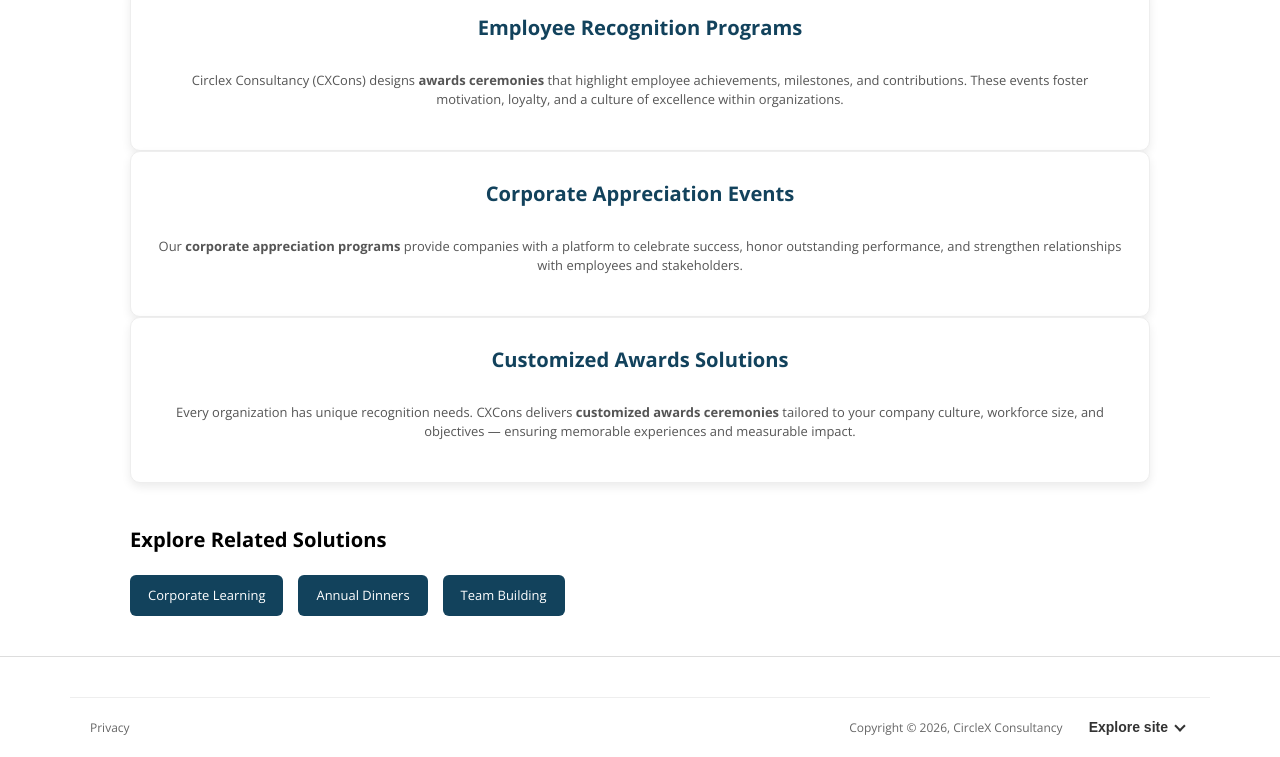
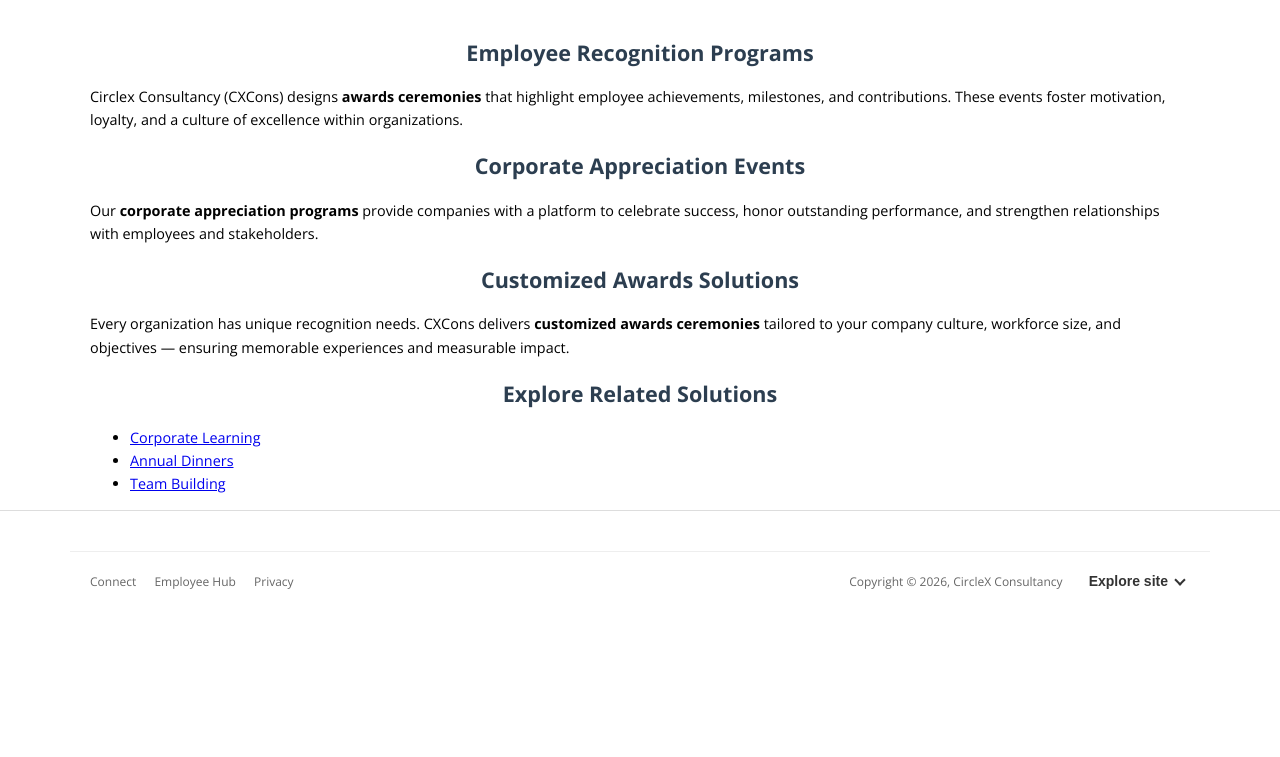
Before and after one commit to kiaarjen27/cxcons, a Jekyll site: the page built from solutions/awards-ceremonies.html, in a window 1280 px wide, cut to the strip 572-1329 px from the top of the page. Built offline with Jekyll 4.4.1, drawn with Linux system fonts in a browser that asks for light colours; after the commit the page ends 1183 px from its top, so only the background shows below that.

Commit message:
Add files via upload

```diff
--- a/_layouts/default.html
+++ b/_layouts/default.html
@@ -18,6 +18,7 @@
  <link href="https://fonts.googleapis.com/css2?family=Open+Sans:wght@400;700&display=swap" rel="stylesheet">
 
 <style>
+
 /* ---------- General styles (desktop defaults) ---------- */
 body {
   font-family: 'Open Sans', Arial, sans-serif;
@@ -27,6 +28,7 @@ body {
   background-color: #fff;
   font-size: 0.9em;
 }
+
 header {
   background-color: #fff;
   padding: 8px 15px;
@@ -37,14 +39,15 @@ header {
   align-items: center;
   z-index: 1100;
 }
+
 .hamburger-button {
   display: none;
   background: none;
   border: none;
   padding: 10px;
   cursor: pointer;
-  z-index: 1100;
-  position: relative;
+  z-index: 1100; /* Increased from 1002 to 1100 */
+  position: relative; /* Ensures z-index is applied */
 }
 .hamburger-button .hamburger-line {
   display: block;
@@ -54,19 +57,27 @@ header {
   margin: 4px 0;
   transition: transform 0.3s ease, opacity 0.3s ease;
 }
+
+
+/* Navigation (desktop defaults) */
 nav { flex-grow: 1; }
 nav ul { list-style: none; margin: 0; padding: 0; text-align: center; }
 nav li { display: inline-block; margin: 0; position: relative; padding: 0 10px 10px 10px; border-bottom: none !important; }
 nav a { text-decoration: none; color: #333; font-size: 11px; font-weight: normal; transition: color 0.3s ease; display: inline-block; padding: 10px 0; }
+
+/* Logo Styling */
 .site-logo img {
-  height: 40px;
-  width: auto;
+  height: 40px;    /* Adjust this height to fit your bar */
+  width: auto;     /* Keeps the logo from stretching */
   display: block;
   transition: transform 0.3s ease;
 }
+
 .site-logo:hover img {
-  transform: scale(1.05);
+  transform: scale(1.05); /* Slight zoom when hovering */
 }
+
+/* Submenu (desktop) */
 .submenu {
   position: fixed;
   top: 56px;
@@ -97,30 +108,66 @@ nav li:hover > .submenu, .submenu:hover {
 }
 .submenu li { display: inline; margin: 0 20px; padding: 0; border-bottom: none !important; }
 .submenu a { display: inline-block; padding: 5px 15px; color: #333; text-decoration: none; white-space: nowrap; }
+
+/* Main content, hero, lists, footer (desktop defaults) */
 main { padding: 0px; }
 .content-wrapper { max-width: 1100px; margin: 0 auto; width: 100%; box-sizing: border-box; }
+
 #hero {
   text-align: center;
   padding: 100px 20px;
-  background: linear-gradient(rgba(0, 0, 0, 0.75), rgba(0, 0, 0, 0.6)), url('https://raw.githubusercontent.com/kiaarjen27/cxcons-assets/main/hero.webp');
+background: linear-gradient(rgba(0, 0, 0, 0.75), rgba(0, 0, 0, 0.6)),
+              url('https://raw.githubusercontent.com/kiaarjen27/cxcons-assets/main/hero.webp');
   background-size: cover;
   background-position: center;
   color: white;
   margin-bottom: 40px;
 }
-#hero h1 { font-size: 2.8em; margin-bottom: 15px; color: #ffffff; }
-#hero p { font-size: 1.3em; color: #e0e0e0; max-width: 800px; margin-left: auto; margin-right: auto; }
+#hero h1 {
+  font-size: 5em;            /* Massive size for desktop (default was 2.8) */
+  font-weight: 800;          /* Extra bold for impact */
+  line-height: 1.1;          /* Tightens the gap between the 2 lines */
+  margin-bottom: 20px;
+  color: #ffffff;
+  letter-spacing: -1px;      /* Professional "tight" typography look */
+}
+
+#hero p {
+  font-size: 1.2em;      /* Slightly smaller font helps it fit on one line */
+  line-height: 1.6;
+  max-width: 1050px;     /* INCREASED: This allows more words per line */
+  margin: 0 auto 30px;   /* Centers the text block */
+  color: #e0e0e0;
+  font-weight: 400;
+  text-align: center;
+}
+
 h1 { text-align: center; margin-bottom: 15px; color: #2c3e50; font-size: 1.5em; }
 .button { display: inline-block; padding: 10px 20px; background-color: #000; color: white; text-decoration: none; border-radius: 20px; margin-top: 20px; transition: background-color 0.3s ease; }
+
+h2 { text-align: center; margin-bottom: 15px; color: #2c3e50; font-size: 1.5em; }
+.button { display: inline-block; padding: 10px 20px; background-color: #000; color: white; text-decoration: none; border-radius: 20px; margin-top: 20px; transition: background-color 0.3s ease; }
+
 .courseListContainer { max-height: 400px; overflow-y: auto; border: 1px solid #ddd; border-radius: 8px; padding: 15px; margin-bottom: 30px; background-color: #fff; box-shadow: 0 2px 5px rgba(0,0,0,0.1); }
 #courseList { list-style: none; padding: 0; margin: 0; }
-#courseList li { padding: 10px 15px; border-bottom: 1px solid #eee; cursor: pointer; font-size: 0.8em; transition: background-color 0.3s ease; }
+
+#courseList li {
+  padding: 10px 10px; /* Increased from 10px to 15px */
+  border-bottom: 1px solid #eee;
+  cursor: pointer;
+  font-size: 11px; /* Slightly larger for easier reading on phones */
+  transition: background-color 0.3s ease;
+}
+
 #courseList li:hover { background-color: #f0f0f0; }
+
 .hidden { display: none !important; }
 #searchArea { text-align: center; margin-bottom: 30px; }
 input[type="text"] { width: 80%; padding: 12px; border: 2px solid #ddd; border-radius: 8px; box-sizing: border-box; font-size: 1em; }
 .trending { font-size: 0.9em; color: #777; margin-bottom: 15px; text-align: center; }
 .searchDetails { font-size: 0.9em; color: #888; text-align: center; }
+
+/* Footer defaults */
 .site-footer { background-color: #fff; border-top: 1px solid #ddd; padding: 40px 0 20px; font-family: 'Open Sans', sans-serif; }
 .footer-expandable { display: none; max-width: 1100px; margin: 0 auto 40px; padding: 0 20px; flex-wrap: wrap; justify-content: space-between; }
 .footer-expandable.show { display: flex; }
@@ -185,98 +236,104 @@ input[type="text"] { width: 80%; padding: 12px; border: 2px solid #ddd; border-r
 }
 .footer-buttons { display: flex; justify-content: flex-start; gap: 10px; flex-wrap: wrap; margin: 15px 0; }
 
-/* Contact form styles */
-.container {
-  max-width: 1100px;
-  margin: 40px auto 60px;
-  padding: 0 20px;
-  display: grid;
-  grid-template-columns: 1.2fr 0.8fr;
-  gap: 40px;
-  box-sizing: border-box;
-}
-.form-section, .info-section {
-  background: #fff;
-  border: 1px solid #eee;
-  border-radius: 10px;
-  padding: 30px;
-  box-shadow: 0 2px 8px rgba(0,0,0,0.06);
-}
-.form-section h2, .info-section h3 {
-  margin-top: 0;
-  color: #2c3e50;
-  font-size: 1.6em;
-}
-#contactForm {
-  display: flex;
-  flex-direction: column;
-  gap: 14px;
-}
-#contactForm input, #contactForm select, #contactForm textarea {
-  width: 100%;
-  padding: 12px 14px;
-  border: 1px solid #ddd;
-  border-radius: 6px;
-  font-size: 0.95em;
-}
-#contactForm button[type="submit"] {
-  background-color: #12425c;
-  color: #fff;
-  border: none;
-  padding: 12px 24px;
-  border-radius: 6px;
-  font-weight: 600;
-  cursor: pointer;
-  align-self: flex-start;
-}
-.info-section h4 {
-  margin: 20px 0 6px;
-  color: #12425c;
-  font-size: 0.95em;
+/* ---------- Mobile overrides ---------- */
+@media (max-width: 768px) {
+
+.container { grid-template-columns: 1fr; gap: 24px; margin-top: 20px; }
+
+  #hero h1 {
+    font-size: 3em;        /* Prevents the text from overlapping on phones */
+    line-height: 1.2;
+    padding: 0 10px;         /* Keeps text away from screen edges */
   }
 
-/* Mobile styles */
-@media (max-width: 768px) {
-  .container { grid-template-columns: 1fr; gap: 24px; margin-top: 20px; }
+  #hero h2 {
+    font-size: 3em;        /* Prevents the text from overlapping on phones */
+    line-height: 1.2;
+    padding: 0 10px;         /* Keeps text away from screen edges */
+  }
+
+  #hero p {
+    font-size: 1.1em;
+    max-width: 90%;      /* Let it be 3-4 lines on small phone screens */
+  }
+
+/* This prevents text and search bars from touching the screen edges on phones */
+  .search-section {
+    padding-left: 20px;
+    padding-right: 20px;
+    box-sizing: border-box;
+    width: 100%;
+  }
+
+  /* Make the search input look better on mobile */
+  #searchArea input[type="text"] {
+    width: 100% !important; /* Full width within the padded container */
+    font-size: 16px; /* Prevents iPhone from auto-zooming on focus */
+  }
+
+  /* Ensure the course list container also respects the same side padding */
+  .courseListContainer {
+    margin-left: 20px;
+    margin-right: 20px;
+  }
+
   .site-logo {
-    position: fixed;
+    position: fixed; /* Ensures it stays visible on the fixed header */
     left: 15px;
     top: 10px;
-    z-index: 2200;
+    z-index: 2200; /* Stays above everything */
   }
-  .site-logo img { height: 35px; }
+
+  .site-logo img {
+    height: 35px; /* Slightly smaller on phones */
+  }
+
   header {
     position: fixed;
     top: 0;
     left: 0;
     width: 100%;
-    height: 60px;
-    background-color: #ffffff;
-    box-shadow: 0 2px 10px rgba(0,0,0,0.1);
+    height: 60px; /* Fixed height for consistency */
+    background-color: #ffffff; /* Solid background */
+    box-shadow: 0 2px 10px rgba(0,0,0,0.1); /* Subtle shadow to lift it off the page */
     justify-content: flex-end;
-    z-index: 1100;
+    z-index: 1100; /* Stays above the main page content */
     box-sizing: border-box;
   }
-  main { padding-top: 60px !important; }
+
+  /* 2. Push the main content down so it doesn't get cut off by the fixed header */
+  main {
+    padding-top: 60px !important;
+  }
+
   .hamburger-button {
     display: block;
-    position: fixed;
-    top: 10px;
-    right: 15px;
-    z-index: 2200;
+    position: fixed;  /* Changed from relative to fixed */
+    top: 10px;        /* Distance from top of screen */
+    right: 15px;      /* Distance from right of screen */
+    z-index: 1300;    /* Higher than nav (1200) and overlay (1050) */
     background: none;
     border: none;
     padding: 10px;
     cursor: pointer;
   }
-  #navOverlay { z-index: 1050 !important; }
+
+  /* Dimmed background overlay */
+  #navOverlay {
+    z-index: 1050 !important; /* Middle Layer */
+  }
+
+  /* Mobile hero */
   #hero {
-    background: linear-gradient(rgba(30,30,30,0.5), rgba(30,30,30,0.25)),
+    background: linear-gradient(rgba(0, 0, 0, 0.75), rgba(0, 0, 0, 0.6)),
                 url('https://raw.githubusercontent.com/kiaarjen27/cxcons-assets/main/hero-mobile.webp');
     background-size: cover;
     background-position: center;
     padding: 60px 20px;
   }
+
+  /* Slide-out nav panel */
   nav {
     display: none;
     position: fixed !important;
@@ -289,23 +346,28 @@ input[type="text"] { width: 80%; padding: 12px; border: 2px solid #ddd; border-r
     -webkit-backdrop-filter: blur(20px) saturate(180%) !important;
     border-right: 1px solid rgba(255,255,255,0.3);
     box-shadow: -8px 0 30px rgba(0,0,0,0.2);
-    z-index: 2100 !important;
+    z-index: 1200 !important; /* Highest layer */
     overflow-y: auto;
-    padding-top: 70px;
+    padding-top: 70px; /* Space for the button */
   }
   nav.nav-open { display: block; }
+
   nav ul { text-align: left; padding: 0; margin: 0; }
   nav > ul > li { display: block; padding: 0; border-bottom: 1px solid #eee; }
+
+  /* Main menu items */
   nav > ul > li > a {
     display: flex;
     align-items: center;
     justify-content: center;
     width: 90%;
     box-sizing: border-box;
-    padding: 10px 22px;
-    margin: 2px auto;
-    font-size: 12px;
-    min-height: 40px;
+    /* REDUCE THESE VALUES */
+    padding: 10px 22px;  /* Changed from 18px to 10px */
+    margin: 2px auto;    /* Changed from 8px to 2px */
+    font-size: 12px;     /* Optional: slightly smaller font */
+    min-height: 40px;    /* Changed from 48px to 40px */
+    /* ------------------- */
     font-weight: 700;
     color: #333;
     text-align: center;
@@ -330,6 +394,7 @@ input[type="text"] { width: 80%; padding: 12px; border: 2px solid #ddd; border-r
     color: #fff !important;
     border: none !important;
   }
+
   nav a[style*="background-color:#12425c"] {
     display: flex !important;
     align-items: center;
@@ -345,14 +410,20 @@ input[type="text"] { width: 80%; padding: 12px; border: 2px solid #ddd; border-r
     color: #fff !important;
 min-height: 40px !important;
   }
+
+
+  /* mobile tap/hover highlight for links only */
   nav > ul > li > a:active,
   nav > ul > li > a:hover {
     background-color: rgba(0,0,0,0.06);
   }
+
   .subscribe-btn:active,
   .subscribe-btn:hover {
-    background-color: #cc000a !important;
+    background-color: #cc000a !important; /* Darker red for active state instead of gray transparent */
   }
+
+  /* Chevron for submenu (Safely handled for older browsers & supports :has) */
   nav > ul > li.has-submenu > a::after {
     content: "›";
     position: absolute;
@@ -379,18 +453,24 @@ input[type="text"] { width: 80%; padding: 12px; border: 2px solid #ddd; border-r
   }
   nav li.open > .submenu,
   nav li.open .submenu { display: block !important; }
+
   .submenu li { border-bottom: none !important; display: block; }
   .submenu li a {
-    padding: 6px 24px 6px 22px !important;
-    min-height: 35px;
+    /* REDUCE THESE VALUES */
+    padding: 6px 24px 6px 22px !important; /* Changed from 14px to 6px */
+    min-height: 35px; /* Reduced height */
     font-size: 12px;
+    /* ------------------- */
     color: #555;
     font-weight: 400;
     display: block;
     white-space: normal;
   }
+
+  /* Footer adjustments on mobile */
   .footer-bottom { flex-direction: column; gap: 20px; text-align: center; }
   .footer-bottom-right { flex-direction: column; gap: 12px; }
+
 .footer-buttons a,
   .subscribe-btn,
   .footer-column .subscribe-btn,
@@ -400,6 +480,7 @@ input[type="text"] { width: 80%; padding: 12px; border: 2px solid #ddd; border-r
     padding: 12px 20px;
   }
 }
+
 @supports selector(:has(*)) {
   @media (max-width: 768px) {
     nav > ul > li:not(.has-submenu):has(> .submenu) > a::after {
@@ -435,105 +520,6 @@ input[type="text"] { width: 80%; padding: 12px; border: 2px solid #ddd; border-r
 }
 .hamburger-button.active .hamburger-line:nth-child(3) {
   transform: translateY(-6px) rotate(-45deg) !important;
-}
-
-/* Card & content styles */
-.content-wrapper {
-  max-width: 1100px;
-  margin: 40px auto;
-  padding: 0 20px;
-}
-.grid {
-  display: grid;
-  grid-template-columns: repeat(auto-fit, minmax(280px, 1fr));
-  gap: 25px;
-}
-.card {
-  background: #fff;
-  border-radius: 10px;
-  border: 1px solid #eee;
-  box-shadow: 0 4px 10px rgba(0,0,0,0.08);
-  padding: 25px;
-  transition: transform 0.3s ease, box-shadow 0.3s ease;
-  text-align: center;
-  display: flex;
-  flex-direction: column;
-  justify-content: space-between;
-}
-.card:hover {
-  transform: translateY(-5px);
-  box-shadow: 0 6px 15px rgba(0,0,0,0.12);
-}
-.card h2 {
-  color: #12425c;
-  margin-top: 0;
-  margin-bottom: 15px;
-  font-size: 1.4em;
-}
-.card p {
-  color: #555;
-  font-size: 0.9em;
-  margin-bottom: 15px;
-  line-height: 1.5;
-}
-.card a {
-  display: inline-block;
-  background: #12425c;
-  color: #fff !important;
-  padding: 8px 16px;
-  border-radius: 6px;
-  text-decoration: none;
-  font-size: 0.85em;
-  font-weight: 600;
-  transition: 0.3s;
-  margin-top: auto;
-}
-.card a:hover {
-  background: #444444;
-}
-.hero-button {
-  display: inline-block;
-  padding: 12px 24px;
-  background: #ff6600;
-  color: #fff !important;
-  border-radius: 30px;
-  text-decoration: none;
-  font-weight: 600;
-  transition: 0.3s;
-}
-.hero-button:hover {
-  background: #e05500;
-}
-.related {
-  margin-top: 40px;
-}
-.related h2 {
-  font-size: 1.4em;
-  margin-bottom: 20px;
-}
-.related ul {
-  list-style: none;
-  padding: 0;
-  display: flex;
-  flex-wrap: wrap;
-  gap: 15px;
-}
-.related a {
-  display: inline-block;
-  background: #12425c;
-  color: #fff !important;
-  padding: 10px 18px;
-  border-radius: 6px;
-  text-decoration: none;
-  font-size: 0.9em;
-  transition: 0.3s;
-}
-.related a:hover {
-  background: #0d3144;
-}
-
-.search-section {
-  text-align: center;
 }
 
 
@@ -714,7 +700,9 @@ input[type="text"] { width: 80%; padding: 12px; border: 2px solid #ddd; border-r
   </div>
    <div class="footer-bottom">
     <div class="footer-bottom-links">
-      <a href="/privacy-statement.html">Privacy</a>
+      <a href="http://192.168.100.9:5000">Connect</a>
+      <a href="https://sites.google.com/view/geusers/forms">Employee Hub</a>
+      <a href="https://www.cxcons.com/Privacy-Statement">Privacy</a>
     </div>
     <div class="footer-bottom-right">
       <span>Copyright © 2026, CircleX Consultancy</span>
```
Also changed, not shown: other parts of _layouts/default.html (+13 -0 lines). Lines whose indentation alone changed are shown as unchanged.
